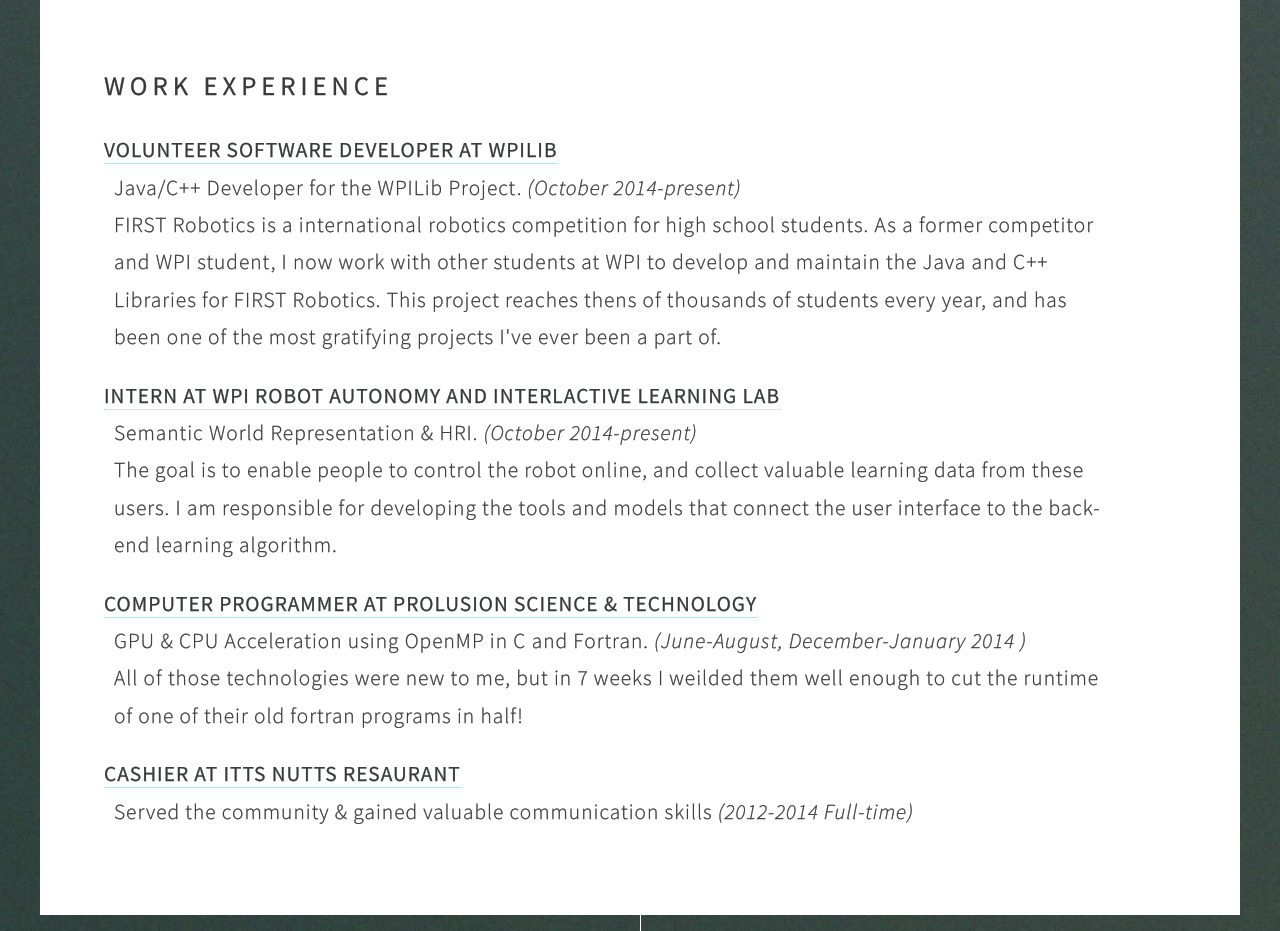
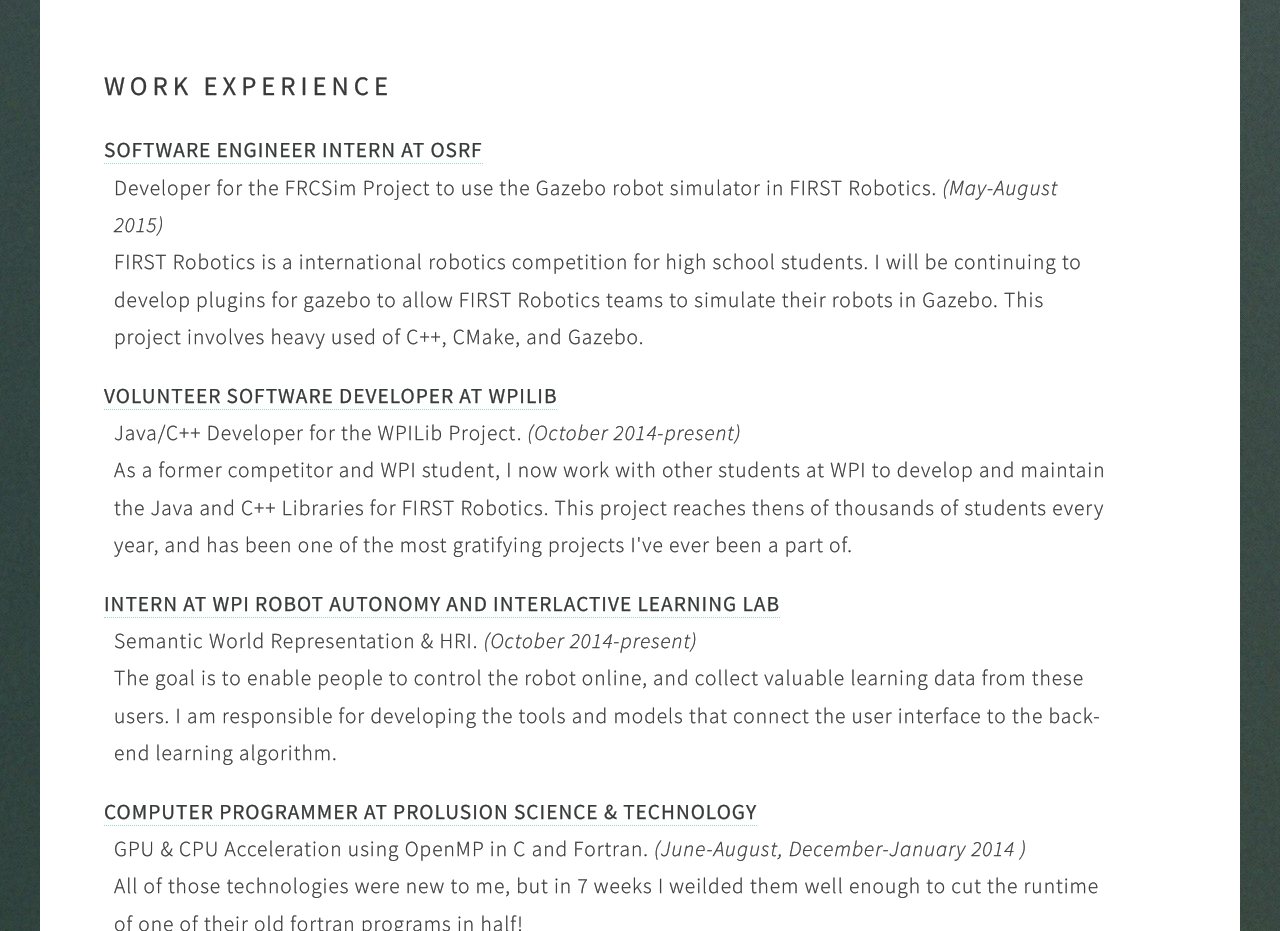
Before and after one commit to PeterMitrano/petermitrano.github.io, a plain HTML site: page index.html in a window 1280 px wide. Shown: the part 1743-2674 px from the top of the page. Drawn offline with Linux system fonts and the light colour scheme.

Commit message:
added srf

```diff
--- a/index.html
+++ b/index.html
@@ -75,12 +75,21 @@
 					<h2>Work Experience</h2>
 				</header>
 				<p>
+					<a href="http://www.http://www.osrfoundation.org/">
+						<h3>Software Engineer Intern at OSRF</h3>
+					</a>
+					<p style="margin-left:10px">
+						Developer for the FRCSim Project to use the Gazebo robot simulator in FIRST Robotics. <i>(May-August 2015)</i><br>
+						FIRST Robotics is a international robotics competition for high school students. I will be continuing to develop plugins for gazebo to allow FIRST Robotics teams to simulate their robots in Gazebo. This project involves heavy used of C++, CMake, and Gazebo.
+					</p>
+				</p>
+				<p>
 					<a href="http://www.usfirst.org/roboticsprograms/frc">
 						<h3>Volunteer Software Developer at WPILib</h3>
 					</a>
 					<p style="margin-left:10px">
 						Java/C++ Developer for the WPILib Project. <i>(October 2014-present)</i><br>
-						FIRST Robotics is a international robotics competition for high school students. As a former competitor and WPI student, I now work with other students at WPI to develop and maintain the Java and C++ Libraries for FIRST Robotics. This project reaches thens of thousands of students every year, and has been one of the most gratifying projects I've ever been a part of.
+						As a former competitor and WPI student, I now work with other students at WPI to develop and maintain the Java and C++ Libraries for FIRST Robotics. This project reaches thens of thousands of students every year, and has been one of the most gratifying projects I've ever been a part of.
 					</p>
 				</p>
 				<p>
```
